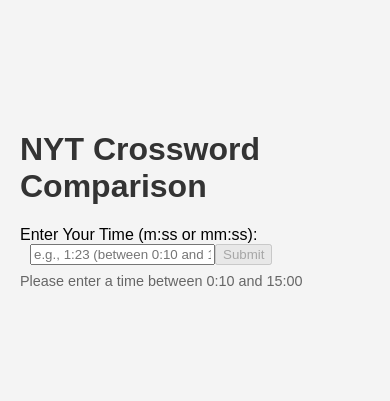
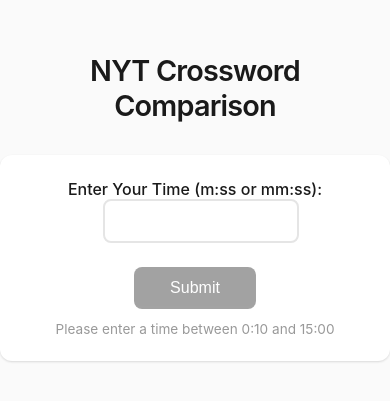
Before and after one commit to gdifiore/nyt-crossword-comparison, a React app in the folder client/: page / in a window 390 px wide. Shown: the part 203-604 px from the top of the page. Built offline with nearby package versions, Linux system fonts and the light colour scheme; the HTML template or start-up script is replaced by a standard one.

Commit message:
feat: Clean minimal UI redesign and auto-formatting
- Clean design with whites, blacks, greys
- Auto-format time input (123 → 1:23)
- Filter empty bins from chart
- All tests passing

```diff
--- a/client/public/index.html
+++ b/client/public/index.html
@@ -7,7 +7,7 @@
     <meta name="theme-color" content="#000000" />
     <meta
       name="description"
-      content="Web site created using create-react-app"
+      content="Compare your NYT Mini Crossword completion time with others. See how you rank!"
     />
     <link rel="apple-touch-icon" href="%PUBLIC_URL%/logo192.png" />
     <!--
@@ -24,7 +24,7 @@
       work correctly both with client-side routing and a non-root public URL.
       Learn how to configure a non-root public URL by running `npm run build`.
     -->
-    <title>React App</title>
+    <title>NYT Crossword Comparison</title>
   </head>
   <body>
     <noscript>You need to enable JavaScript to run this app.</noscript>
--- a/client/src/App.css
+++ b/client/src/App.css
@@ -1,49 +1,14 @@
-.App {
-  text-align: center;
-}
+/* ===========================
+   NYT Mini Crossword Comparison
+   Clean Minimal Design - Version 2
+   =========================== */
 
-.App-logo {
-  height: 40vmin;
-  pointer-events: none;
-}
-
-@media (prefers-reduced-motion: no-preference) {
-  .App-logo {
-    animation: App-logo-spin infinite 20s linear;
-  }
-}
-
-.App-header {
-  background-color: #282c34;
+/* Global Styles */
+body {
+  background: #fafafa;
+  font-family: -apple-system, BlinkMacSystemFont, 'Segoe UI', 'Roboto', 'Helvetica Neue', Arial, sans-serif;
   min-height: 100vh;
-  display: flex;
-  flex-direction: column;
-  align-items: center;
-  justify-content: center;
-  font-size: calc(10px + 2vmin);
-  color: white;
-}
-
-.App-link {
-  color: #61dafb;
-}
-
-@keyframes App-logo-spin {
-  from {
-    transform: rotate(0deg);
-  }
-  to {
-    transform: rotate(360deg);
-  }
-}
-
-body {
-  background-color: #f4f4f4;
-  font-family: Arial, sans-serif;
-}
-
-h1 {
-  color: #333;
+  color: #1a1a1a;
 }
 
 .container {
@@ -51,172 +16,305 @@
   flex-direction: column;
   align-items: center;
   justify-content: center;
-  height: 100vh;
-  margin: 0 auto;
-  max-width: 800px;
-  padding: 0 20px;
+  min-height: 100vh;
+  padding: 40px 20px;
   box-sizing: border-box;
 }
 
-.time-input, .user-time, .chart {
-  margin-bottom: 20px;
+/* Header */
+h1 {
+  color: #1a1a1a;
+  font-size: 2.5em;
+  font-weight: 600;
+  margin: 0 0 40px 0;
+  text-align: center;
+  letter-spacing: -0.8px;
+}
+
+/* Main Card Container */
+.results-header,
+.chart,
+.loading-container {
+  background: white;
+  border-radius: 12px;
+  padding: 40px;
+  box-shadow: 0 1px 3px rgba(0, 0, 0, 0.06), 0 1px 2px rgba(0, 0, 0, 0.08);
+  width: 100%;
+  max-width: 700px;
+  margin-bottom: 24px;
+}
+
+.time-input {
+  background: white;
+  border-radius: 12px;
+  padding: 32px 40px;
+  box-shadow: 0 1px 3px rgba(0, 0, 0, 0.06), 0 1px 2px rgba(0, 0, 0, 0.08);
+  width: 100%;
+  max-width: 500px;
+  margin-bottom: 24px;
+}
+
+/* Time Input Section */
+.time-input {
+  text-align: center;
+}
+
+.time-input label {
+  display: block;
+  font-size: 1em;
+  font-weight: 500;
+  color: #1a1a1a;
+  margin-bottom: 8px;
 }
 
 .time-input input {
-  margin-left: 10px;
+  width: 160px;
+  padding: 10px 16px;
+  font-size: 1.1em;
+  border: 2px solid #e5e5e5;
+  border-radius: 8px;
+  margin-left: 12px;
+  text-align: center;
+  font-family: inherit;
+  font-weight: 500;
+  transition: all 0.2s ease;
+  color: #1a1a1a;
 }
 
-.user-time {
-  font-size: 1.2em;
-  font-weight: bold;
+.time-input input:focus {
+  outline: none;
+  border-color: #1a1a1a;
 }
 
-.bar-chart {
-  width: 100%;
-  max-width: 600px;
-  margin: 20px auto;
+.time-input input:disabled {
+  background-color: #f5f5f5;
+  cursor: not-allowed;
+  color: #999;
 }
 
-.bar-item {
-  display: flex;
-  align-items: center;
-  margin-bottom: 12px;
+.time-input input[aria-invalid="true"] {
+  border-color: #dc2626;
 }
 
-.bar-label {
-  width: 100px;
-  text-align: right;
-  padding-right: 12px;
-  font-size: 0.9em;
-  color: #555;
-  flex-shrink: 0;
+.time-input button {
+  background: #1a1a1a;
+  color: white;
+  border: none;
+  padding: 12px 36px;
+  font-size: 1em;
+  font-weight: 500;
+  border-radius: 8px;
+  cursor: pointer;
+  transition: all 0.2s ease;
+  margin-top: 16px;
 }
 
-.bar-container {
-  flex: 1;
-  background-color: #e0e0e0;
-  border-radius: 4px;
-  overflow: hidden;
+.time-input button:hover:not(:disabled) {
+  background: #333;
 }
 
-.bar {
-  background: linear-gradient(90deg, #4CAF50 0%, #45a049 100%);
-  height: 32px;
-  display: flex;
-  align-items: center;
-  justify-content: flex-end;
-  padding-right: 8px;
-  transition: width 0.3s ease;
-  min-width: 30px;
+.time-input button:active:not(:disabled) {
+  transform: scale(0.98);
 }
 
-.bar-count {
-  color: white;
-  font-weight: bold;
-  font-size: 0.9em;
+.time-input button:disabled {
+  opacity: 0.4;
+  cursor: not-allowed;
 }
 
-.error {
-  color: #d32f2f;
-  margin-top: 8px;
-  font-size: 0.9em;
+/* Time Input Messages */
+.time-input-hint {
+  font-size: 0.85em;
+  color: #999;
+  margin-top: 12px;
+  margin-bottom: 0;
 }
 
-/* Enhanced Chart Features */
+.time-input-success {
+  color: #10b981;
+  font-weight: 600;
+  margin-top: 12px;
+  font-size: 0.95em;
+}
+
+.time-input-error {
+  color: #dc2626;
+  margin-top: 12px;
+  font-size: 0.9em;
+  font-weight: 500;
+}
+
+/* Results Header */
 .results-header {
   display: flex;
   justify-content: space-between;
   align-items: center;
-  width: 100%;
-  max-width: 600px;
-  margin-bottom: 20px;
+  flex-wrap: wrap;
+  gap: 16px;
+}
+
+.user-time {
+  font-size: 1.4em;
+  font-weight: 600;
+  color: #1a1a1a;
+  margin: 0;
 }
 
 .reset-button {
-  background-color: #f0f0f0;
-  border: 1px solid #ccc;
+  background-color: white;
+  border: 1px solid #e5e5e5;
   padding: 8px 16px;
-  border-radius: 4px;
+  border-radius: 6px;
   cursor: pointer;
   font-size: 0.9em;
-  transition: background-color 0.2s;
+  font-weight: 500;
+  color: #666;
+  transition: all 0.2s ease;
 }
 
 .reset-button:hover {
-  background-color: #e0e0e0;
+  background-color: #fafafa;
+  border-color: #d4d4d4;
+  color: #1a1a1a;
 }
 
+/* Reset Confirmation Dialog */
 .reset-confirm {
   background-color: white;
-  border: 2px solid #333;
-  border-radius: 8px;
-  padding: 20px;
+  border: 1px solid #e5e5e5;
+  border-radius: 12px;
+  padding: 28px;
   margin: 20px 0;
-  box-shadow: 0 4px 6px rgba(0, 0, 0, 0.1);
+  box-shadow: 0 4px 12px rgba(0, 0, 0, 0.1);
 }
 
 .reset-confirm h3 {
   margin-top: 0;
-  color: #333;
+  color: #1a1a1a;
+  font-size: 1.2em;
+  font-weight: 600;
+}
+
+.reset-confirm p {
+  color: #666;
+  line-height: 1.6;
 }
 
 .reset-confirm-buttons {
   display: flex;
   gap: 12px;
   justify-content: center;
-  margin-top: 16px;
+  margin-top: 20px;
 }
 
-.confirm-yes, .confirm-no {
-  padding: 10px 20px;
+.confirm-yes,
+.confirm-no {
+  padding: 10px 24px;
   border: none;
-  border-radius: 4px;
+  border-radius: 6px;
   cursor: pointer;
-  font-size: 1em;
-  transition: opacity 0.2s;
+  font-size: 0.95em;
+  font-weight: 500;
+  transition: all 0.2s ease;
 }
 
 .confirm-yes {
-  background-color: #d32f2f;
+  background-color: #1a1a1a;
   color: white;
 }
 
 .confirm-yes:hover {
-  opacity: 0.9;
+  background-color: #333;
 }
 
 .confirm-no {
-  background-color: #e0e0e0;
-  color: #333;
+  background-color: #f5f5f5;
+  color: #1a1a1a;
 }
 
 .confirm-no:hover {
-  opacity: 0.9;
+  background-color: #e5e5e5;
 }
 
-/* Highlighted user bar */
-.user-bar {
-  background: linear-gradient(90deg, #2196F3 0%, #1976D2 100%);
-  box-shadow: 0 2px 4px rgba(0, 0, 0, 0.2);
+/* Chart Section */
+.chart {
+  padding: 40px;
 }
 
-/* Skeleton loading */
+.bar-chart {
+  width: 100%;
+  margin: 0;
+}
+
+.bar-item {
+  display: flex;
+  align-items: center;
+  margin-bottom: 14px;
+}
+
+.bar-label {
+  width: 100px;
+  text-align: right;
+  padding-right: 20px;
+  font-size: 0.9em;
+  font-weight: 500;
+  color: #666;
+  flex-shrink: 0;
+}
+
+.bar-container {
+  flex: 1;
+  background-color: #f5f5f5;
+  border-radius: 4px;
+  overflow: hidden;
+  height: 36px;
+}
+
+.bar {
+  background: #10b981;
+  height: 100%;
+  display: flex;
+  align-items: center;
+  justify-content: flex-end;
+  padding-right: 12px;
+  transition: all 0.3s ease;
+  min-width: 50px;
+}
+
+.bar-count {
+  color: white;
+  font-weight: 600;
+  font-size: 0.9em;
+}
+
+/* Highlighted User Bar */
+.user-bar {
+  background: #1a1a1a;
+}
+
+/* Loading States */
 .loading-container {
   text-align: center;
 }
 
+.loading-container p {
+  color: #666;
+  font-weight: 400;
+  margin-top: 20px;
+  font-size: 0.95em;
+}
+
 .skeleton-chart {
   width: 100%;
-  max-width: 600px;
-  margin: 20px auto;
+  margin: 0;
 }
 
 .skeleton-bar {
-  height: 32px;
-  background: linear-gradient(90deg, #e0e0e0 25%, #f0f0f0 50%, #e0e0e0 75%);
+  height: 36px;
+  background: linear-gradient(90deg, #e5e5e5 25%, #f5f5f5 50%, #e5e5e5 75%);
   background-size: 200% 100%;
   animation: skeleton-loading 1.5s infinite;
-  margin-bottom: 12px;
+  margin-bottom: 14px;
   border-radius: 4px;
 }
 
@@ -229,17 +327,73 @@
   }
 }
 
-/* Percentile and timezone info */
+/* Info Text */
 .percentile-info {
-  font-size: 1.1em;
-  font-weight: bold;
-  color: #2196F3;
-  margin: 20px 0 10px 0;
+  font-size: 1.2em;
+  font-weight: 600;
+  color: #1a1a1a;
+  margin: 32px 0 16px 0;
+  text-align: center;
+  padding: 20px;
+  background: #fafafa;
+  border-radius: 8px;
+  border-left: 3px solid #1a1a1a;
 }
 
 .timezone-info {
   font-size: 0.85em;
-  color: #666;
-  font-style: italic;
-  margin-top: 10px;
+  color: #999;
+  font-style: normal;
+  margin-top: 16px;
+  text-align: center;
 }
+
+.error {
+  color: #dc2626;
+  margin-top: 12px;
+  font-size: 0.9em;
+  font-weight: 500;
+  background-color: #fef2f2;
+  padding: 12px 16px;
+  border-radius: 6px;
+  border-left: 3px solid #dc2626;
+}
+
+/* Responsive Design */
+@media (max-width: 768px) {
+  h1 {
+    font-size: 1.8em;
+    margin-bottom: 32px;
+  }
+
+  .time-input {
+    padding: 24px 20px;
+  }
+
+  .results-header,
+  .chart,
+  .loading-container {
+    padding: 28px 24px;
+  }
+
+  .bar-label {
+    width: 70px;
+    font-size: 0.8em;
+    padding-right: 12px;
+  }
+
+  .results-header {
+    flex-direction: column;
+    align-items: stretch;
+    text-align: center;
+  }
+
+  .reset-button {
+    width: 100%;
+  }
+
+  .time-input input {
+    width: 160px;
+    font-size: 1em;
+  }
+}
--- a/client/src/components/TimeInput.js
+++ b/client/src/components/TimeInput.js
@@ -38,7 +38,33 @@
   };
 
   const handleInputChange = (event) => {
-    const value = event.target.value;
+    let value = event.target.value;
+
+    // Remove any non-digit characters except colon
+    value = value.replace(/[^\d:]/g, '');
+
+    // Auto-format the time input
+    if (!value.includes(':')) {
+      // No colon yet - auto-insert based on length
+      if (value.length === 3) {
+        // 3 digits: format as m:ss (e.g., "123" → "1:23")
+        value = value.slice(0, 1) + ':' + value.slice(1);
+      } else if (value.length >= 4) {
+        // 4+ digits: format as mm:ss (e.g., "1234" → "12:34")
+        value = value.slice(0, 2) + ':' + value.slice(2, 4);
+      }
+    } else {
+      // Already has colon - ensure proper format
+      const parts = value.split(':');
+      if (parts.length > 2) {
+        // Multiple colons - keep only first
+        value = parts[0] + ':' + parts.slice(1).join('');
+      }
+      // Limit to m:ss or mm:ss format
+      const [min, sec] = value.split(':');
+      value = min.slice(0, 2) + ':' + sec.slice(0, 2);
+    }
+
     setInputValue(value);
 
     // Simple format check for immediate feedback
@@ -107,7 +133,7 @@
   };
 
   return (
-    <div className="time-input">
+    <>
       <label htmlFor="time-input">
         Enter Your Time (m:ss or mm:ss):
         <input
@@ -119,7 +145,6 @@
           aria-invalid={!isValid}
           aria-describedby="time-input-error time-input-hint"
           disabled={isSubmitting || isSuccess}
-          placeholder="e.g., 1:23 (between 0:10 and 15:00)"
         />
       </label>
       <button
@@ -130,15 +155,15 @@
         {isSuccess ? 'Submitted!' : isSubmitting ? 'Submitting...' : 'Submit'}
       </button>
       {isSuccess && (
-        <p id="time-input-success" style={{ color: 'green', fontWeight: 'bold' }} role="status" aria-live="polite">
+        <p id="time-input-success" className="time-input-success" role="status" aria-live="polite">
           Time submitted successfully! Loading your results...
         </p>
       )}
-      {errorMessage && <p id="time-input-error" style={{ color: 'red' }} role="alert">{errorMessage}</p>}
-      <p id="time-input-hint" style={{ fontSize: '0.9em', color: '#666', marginTop: '0.5em' }}>
+      {errorMessage && <p id="time-input-error" className="time-input-error" role="alert">{errorMessage}</p>}
+      <p id="time-input-hint" className="time-input-hint">
         Please enter a time between 0:10 and 15:00
       </p>
-    </div>
+    </>
   );
 }
 
```
Also changed, not shown: 2 other files (tests, documents, lock files or other folders).
